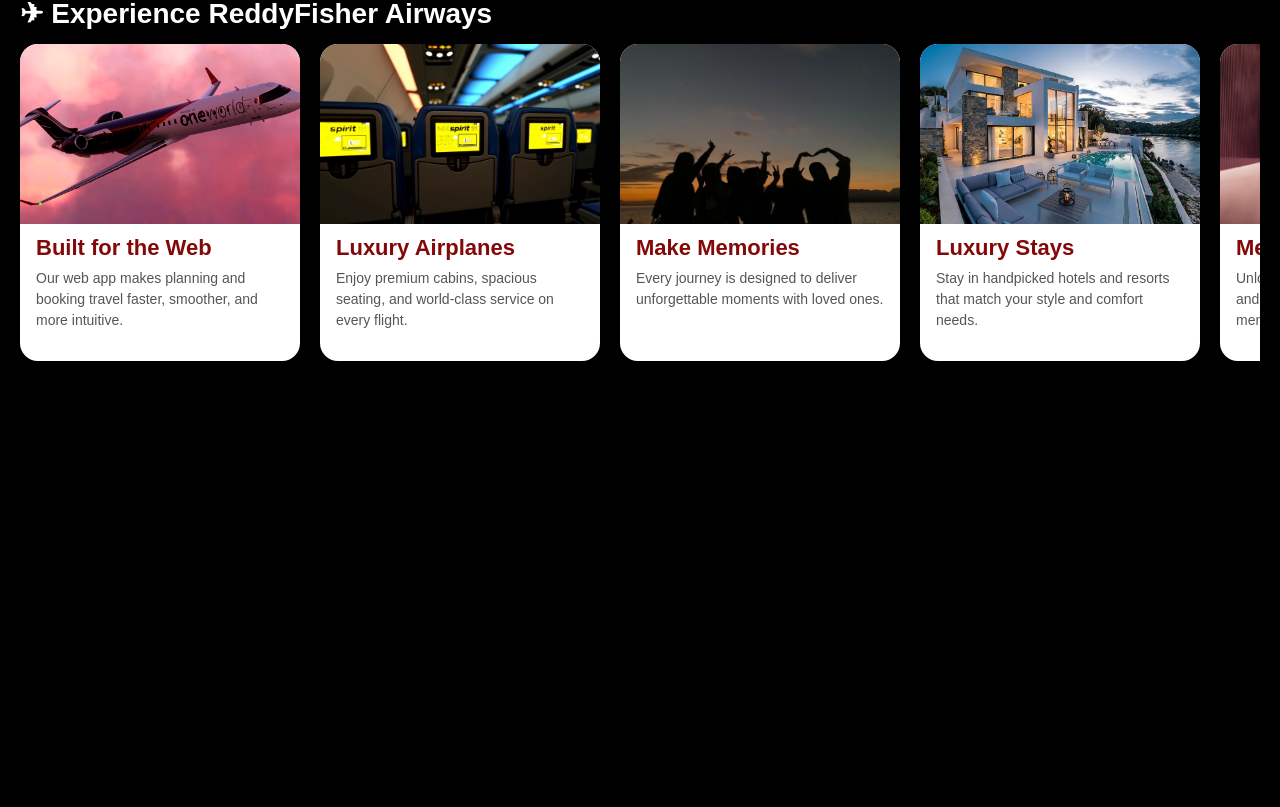
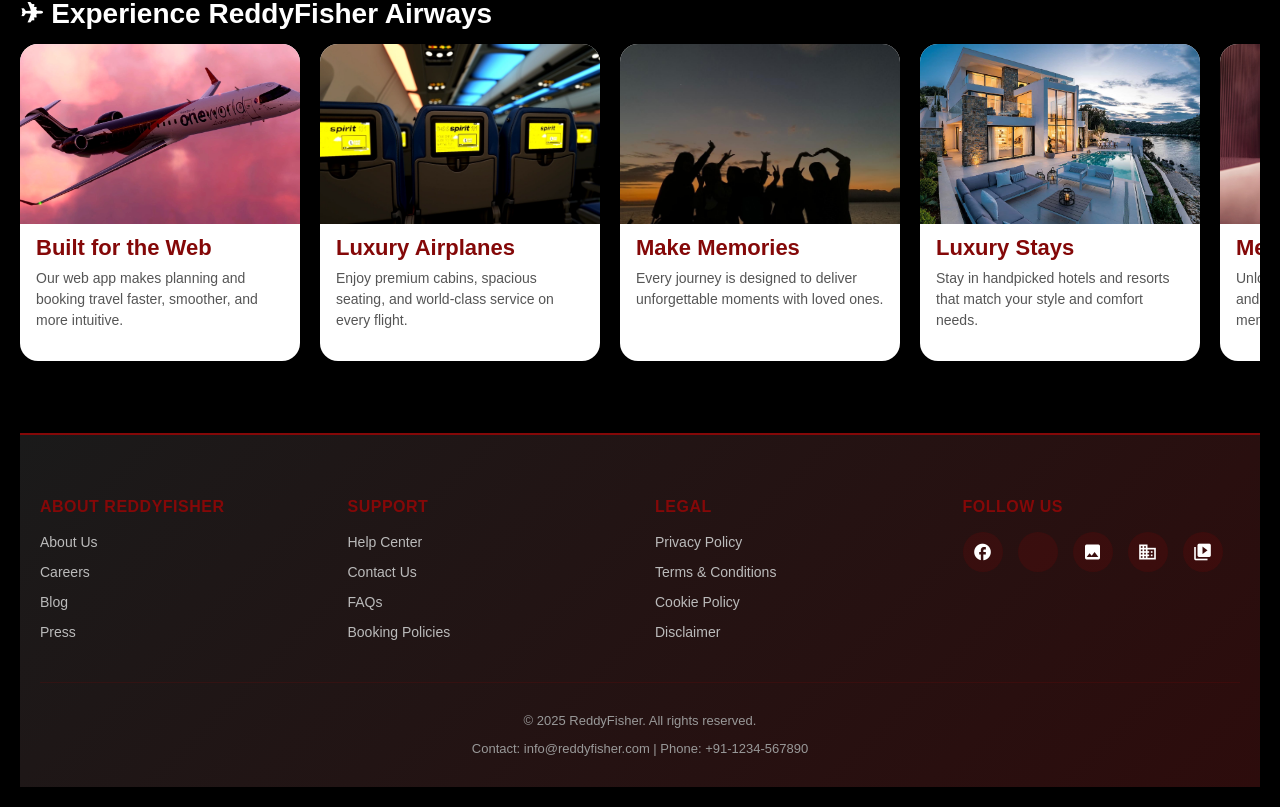
Before and after one commit to aryanreddye/Travel-App-Angular, an Angular app: page /dashboard in a window 1280 px wide. Shown: the part 1309-2116 px from the top of the page. Before the commit the page ends 1702 px from the top, so only its background shows below. Built offline with nearby package versions, Linux system fonts and the light colour scheme.

Commit message:
Added footer, login data is displayed on profile page scroll bars are hidden

```diff
--- a/src/app/dashboard/dashboard.css
+++ b/src/app/dashboard/dashboard.css
@@ -302,6 +302,15 @@ mat-toolbar {
   scroll-behavior: smooth;
 }
 
+.places-carousel::-webkit-scrollbar {
+  display: none;
+}
+
+.places-carousel {
+  -ms-overflow-style: none;
+  scrollbar-width: none;
+}
+
 .place-card {
   min-width: 260px;
 
@@ -347,6 +356,15 @@ mat-toolbar {
   overflow-x: auto;
   padding-bottom: 10px;
   scroll-behavior: smooth;
+}
+
+.deals-grid::-webkit-scrollbar {
+  display: none;
+}
+
+.deals-grid {
+  -ms-overflow-style: none;
+  scrollbar-width: none;
 }
 
 .deal-card {
@@ -412,6 +430,15 @@ mat-toolbar {
   scroll-behavior: smooth;
 }
 
+.airways-carousel::-webkit-scrollbar {
+  display: none;
+}
+
+.airways-carousel {
+  -ms-overflow-style: none;
+  scrollbar-width: none;
+}
+
 .airways-card {
   min-width: 260px;
   max-width: 280px;
@@ -464,3 +491,113 @@ mat-toolbar {
 
   line-height: 1.5;
 }
+
+/* FOOTER */
+.dashboard-footer {
+  background: linear-gradient(135deg, #1a1a1a 0%, #2d0c0c 100%);
+  color: #ddd;
+  padding: 40px 20px 20px;
+  margin-top: 40px;
+  border-top: 2px solid #840808;
+}
+
+.footer-content {
+  display: grid;
+  grid-template-columns: repeat(auto-fit, minmax(200px, 1fr));
+  gap: 30px;
+  max-width: 1200px;
+  margin: 0 auto 30px;
+}
+
+.footer-section h4 {
+  color: #840808;
+  font-size: 16px;
+  font-weight: 600;
+  margin-bottom: 15px;
+  text-transform: uppercase;
+  letter-spacing: 0.5px;
+}
+
+.footer-section ul {
+  list-style: none;
+  padding: 0;
+  margin: 0;
+}
+
+.footer-section ul li {
+  margin-bottom: 10px;
+}
+
+.footer-section ul li a {
+  color: #bbb;
+  text-decoration: none;
+  transition: color 0.3s ease;
+  font-size: 14px;
+}
+
+.footer-section ul li a:hover {
+  color: #840808;
+}
+
+.social-section {
+  display: flex;
+  flex-direction: column;
+}
+
+.social-links {
+  display: flex;
+  gap: 15px;
+  align-items: center;
+}
+
+.social-icon {
+  display: inline-flex;
+  align-items: center;
+  justify-content: center;
+  width: 40px;
+  height: 40px;
+  border-radius: 50%;
+  background: rgba(132, 8, 8, 0.2);
+  color: #840808;
+  text-decoration: none;
+  transition: all 0.3s ease;
+}
+
+.social-icon:hover {
+  background: #840808;
+  color: white;
+  transform: translateY(-3px);
+}
+
+.social-icon mat-icon {
+  width: 20px;
+  height: 20px;
+  font-size: 20px;
+}
+
+.footer-bottom {
+  text-align: center;
+  border-top: 1px solid rgba(132, 8, 8, 0.2);
+  padding-top: 20px;
+  color: #999;
+  font-size: 13px;
+}
+
+.footer-bottom p {
+  margin: 8px 0;
+}
+
+@media (max-width: 768px) {
+  .footer-content {
+    grid-template-columns: 1fr 1fr;
+    gap: 20px;
+  }
+
+  .dashboard-footer {
+    padding: 30px 15px 15px;
+  }
+
+  .social-links {
+    justify-content: flex-start;
+  }
+}
--- a/src/app/dashboard/dashboard.html
+++ b/src/app/dashboard/dashboard.html
@@ -221,4 +221,65 @@
 
   </div>
 
+  <!-- FOOTER -->
+  <footer class="dashboard-footer">
+    <div class="footer-content">
+      <div class="footer-section">
+        <h4>About ReddyFisher</h4>
+        <ul>
+          <li><a href="#">About Us</a></li>
+          <li><a href="#">Careers</a></li>
+          <li><a href="#">Blog</a></li>
+          <li><a href="#">Press</a></li>
+        </ul>
+      </div>
+
+      <div class="footer-section">
+        <h4>Support</h4>
+        <ul>
+          <li><a href="#">Help Center</a></li>
+          <li><a href="#">Contact Us</a></li>
+          <li><a href="#">FAQs</a></li>
+          <li><a href="#">Booking Policies</a></li>
+        </ul>
+      </div>
+
+      <div class="footer-section">
+        <h4>Legal</h4>
+        <ul>
+          <li><a href="#">Privacy Policy</a></li>
+          <li><a href="#">Terms & Conditions</a></li>
+          <li><a href="#">Cookie Policy</a></li>
+          <li><a href="#">Disclaimer</a></li>
+        </ul>
+      </div>
+
+      <div class="footer-section social-section">
+        <h4>Follow Us</h4>
+        <div class="social-links">
+          <a href="https://facebook.com" target="_blank" class="social-icon">
+            <mat-icon>facebook</mat-icon>
+          </a>
+          <a href="https://twitter.com" target="_blank" class="social-icon">
+            <mat-icon>twitter</mat-icon>
+          </a>
+          <a href="https://instagram.com" target="_blank" class="social-icon">
+            <mat-icon>image</mat-icon>
+          </a>
+          <a href="https://linkedin.com" target="_blank" class="social-icon">
+            <mat-icon>business</mat-icon>
+          </a>
+          <a href="https://youtube.com" target="_blank" class="social-icon">
+            <mat-icon>video_library</mat-icon>
+          </a>
+        </div>
+      </div>
+    </div>
+
+    <div class="footer-bottom">
+      <p>&copy; 2025 ReddyFisher. All rights reserved.</p>
+      <p>Contact: info@reddyfisher.com | Phone: +91-1234-567890</p>
+    </div>
+  </footer>
+
 </div>
--- a/src/app/layout/layout.html
+++ b/src/app/layout/layout.html
@@ -1,6 +1,5 @@
 <mat-sidenav-container class="sidenav-container">
 
-  <!-- SIDENAV -->
   <mat-sidenav #sidenav class="sidenav" mode="over">
 
     <div class="sidenav-header">
@@ -42,10 +41,9 @@
 
   </mat-sidenav>
 
-  <!-- CONTENT -->
+
   <mat-sidenav-content>
 
-    <!-- TOOLBAR -->
     <mat-toolbar class="toolbar">
 
       <button
@@ -82,8 +80,6 @@
       </button>
 
     </mat-toolbar>
-
-    <!-- PAGE CONTENT -->
     <router-outlet></router-outlet>
 
   </mat-sidenav-content>
--- a/src/app/login/login.ts
+++ b/src/app/login/login.ts
@@ -9,6 +9,7 @@ import { MatIconModule } from '@angular/material/icon';
 import { MatSnackBar } from '@angular/material/snack-bar';
 import { MatSnackBarModule } from '@angular/material/snack-bar';
 import { Router } from '@angular/router';
+import { UserService } from '../user.service';
 
 @Component({
   selector: 'app-login',
@@ -24,7 +25,8 @@ export class Login {
 
   constructor(
   private snackBar: MatSnackBar,
-  private router: Router
+  private router: Router,
+  private userService: UserService
 ) {}
 
   email: string = '';
@@ -56,6 +58,10 @@ export class Login {
   this.passwordvalidation();
 
   if (this.emailError === "" && this.passwordError === "") {
+    this.userService.setUserData({
+      email: this.email,
+      password: this.password
+    });
     this.router.navigate(['/dashboard']);
   }
 }
@@ -166,6 +172,12 @@ signuppasswordvalidation() {
 
   if (this.nameError == "" && this.phoneError == "" && this.signupEmailError == "" &&
     this.signupPasswordError == "") {
+      this.userService.setUserData({
+        name: this.name,
+        email: this.signupEmail,
+        phone: this.phone,
+        password: this.signupPassword
+      });
       this.router.navigate(['/dashboard']);
   }
 
--- a/src/app/profile/profile.css
+++ b/src/app/profile/profile.css
@@ -22,7 +22,9 @@
 
 .profile-avatar mat-icon {
   color: white;
-  font-size: 48px;
+  font-size: 56px;
+  width: 56px;
+  height: 56px;
 }
 
 .profile-details h1 {
--- a/src/app/profile/profile.ts
+++ b/src/app/profile/profile.ts
@@ -2,6 +2,7 @@ import { Component } from '@angular/core';
 import { CommonModule } from '@angular/common';
 import { MatCardModule } from '@angular/material/card';
 import { MatIconModule } from '@angular/material/icon';
+import { UserService } from '../user.service';
 
 @Component({
   selector: 'app-profile',
@@ -11,11 +12,9 @@ import { MatIconModule } from '@angular/material/icon';
   styleUrl: './profile.css',
 })
 export class Profile {
-  user = {
-    name: 'Aaryan Reddy',
-    email: 'aaryan@example.com',
-    phone: '+91 98765 43210',
-    memberSince: 'January 2025',
-    accountTier: 'Gold Member',
-  };
+  user: any;
+
+  constructor(private userService: UserService) {
+    this.user = this.userService.getUserData();
+  }
 }
--- /dev/null
+++ b/src/app/user.service.ts
@@ -0,0 +1,36 @@
+import { Injectable } from '@angular/core';
+
+@Injectable({
+  providedIn: 'root'
+})
+export class UserService {
+  private userData: any = {
+    name: '',
+    email: '',
+    phone: '',
+    memberSince: new Date().toLocaleString('en-US', { year: 'numeric', month: 'long' }),
+    accountTier: 'Premium Member'
+  };
+
+  setUserData(data: any): void {
+    this.userData = {
+      ...this.userData,
+      ...data,
+      memberSince: this.userData.memberSince
+    };
+  }
+
+  getUserData(): any {
+    return this.userData;
+  }
+
+  clearUserData(): void {
+    this.userData = {
+      name: '',
+      email: '',
+      phone: '',
+      memberSince: new Date().toLocaleString('en-US', { year: 'numeric', month: 'long' }),
+      accountTier: 'Premium Member'
+    };
+  }
+}
```
